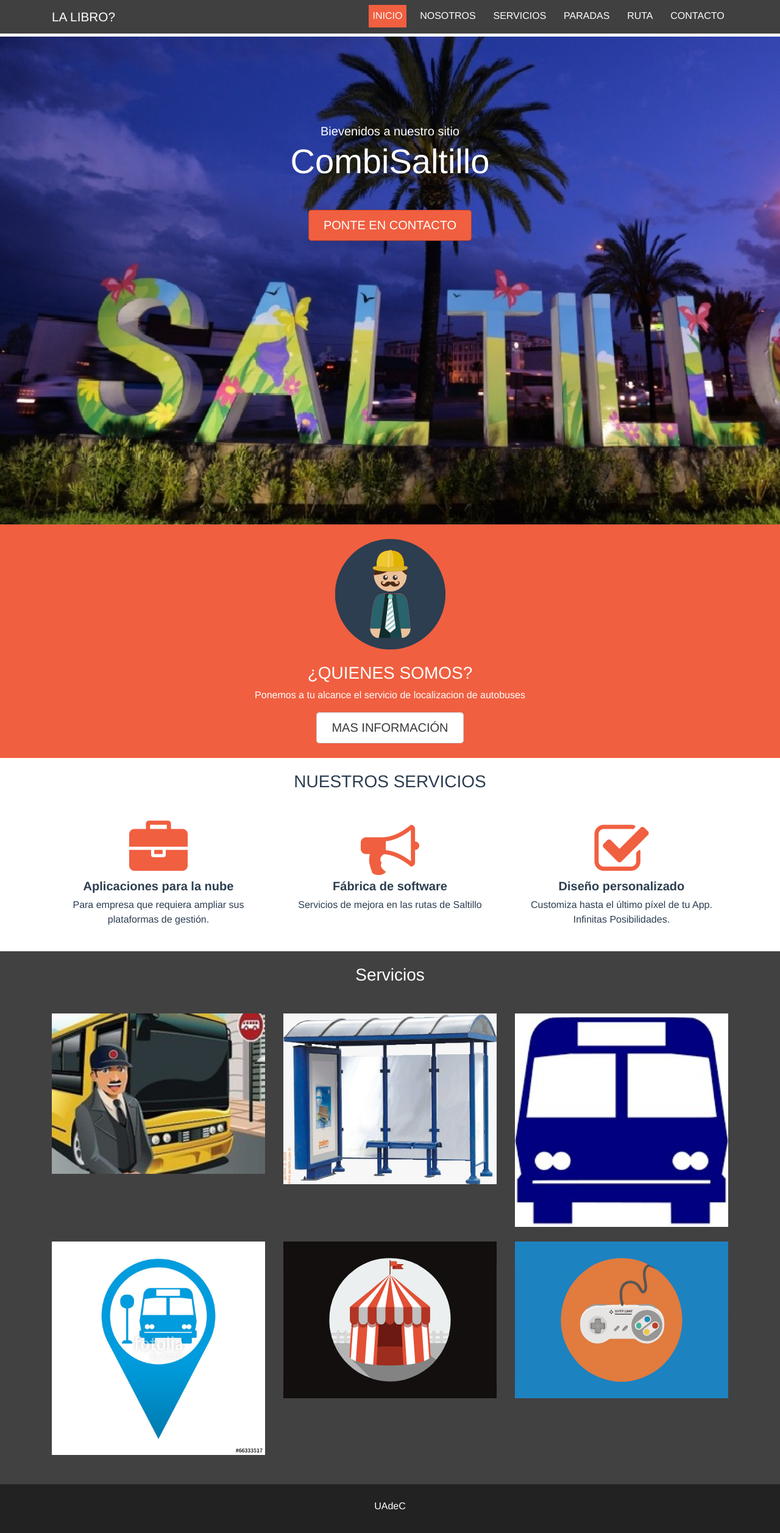
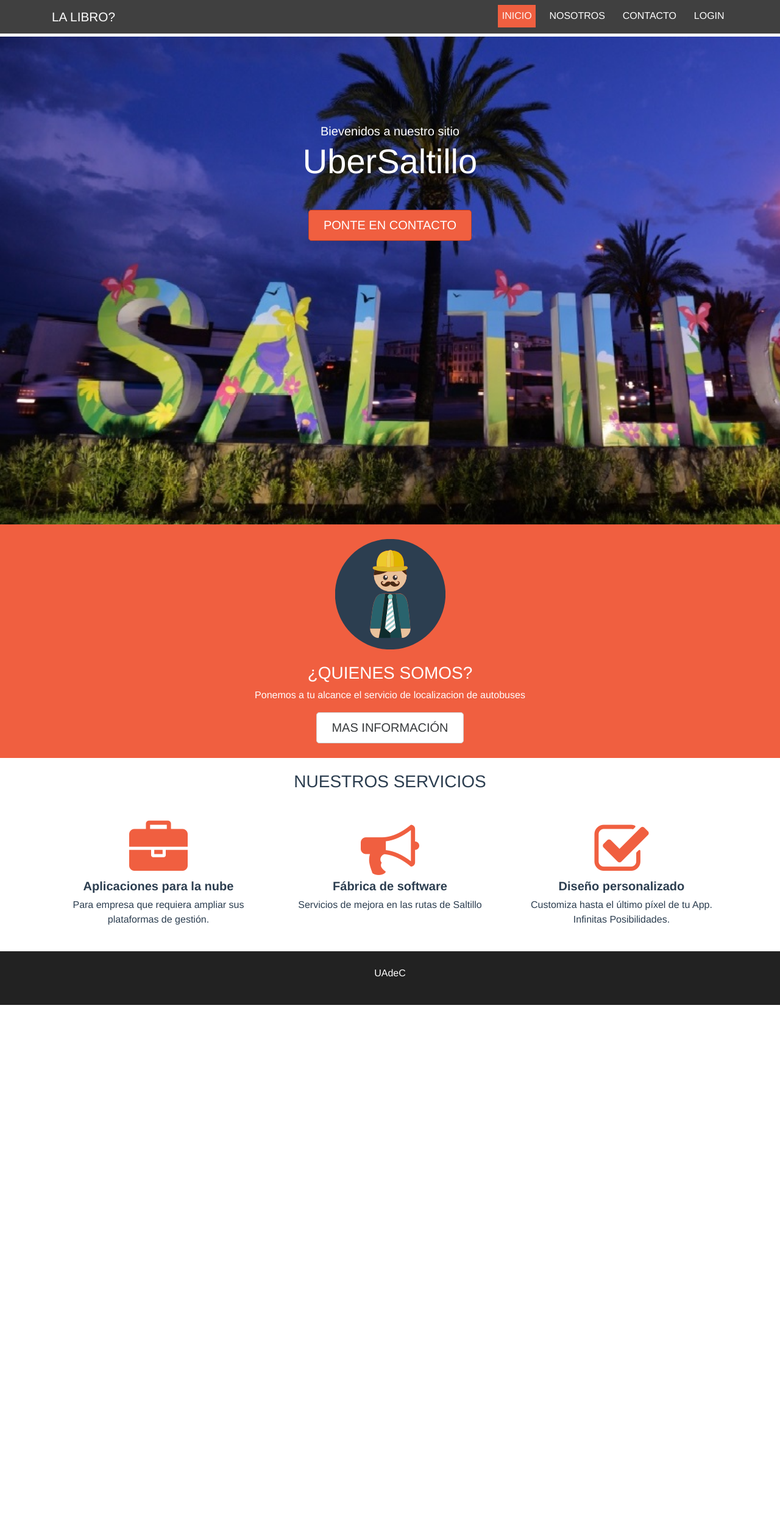
Before and after one commit to alfredovaldes/portal, a Vue app: page / in a window 1280 px wide. Shown: the top 2514 px of the page at 61% size. After the commit the page ends 1648 px from the top, so only its background shows below. Built offline with nearby package versions, Linux system fonts and the light colour scheme.

Commit message:
no message

```diff
--- a/src/components/HomeContent.vue
+++ b/src/components/HomeContent.vue
@@ -3,7 +3,7 @@
         <section class="bienvenidos">
             <div class="texto-bienvenido text-xs-center">
                 <p class="h5">Bievenidos a nuestro sitio</p>
-                <h1 class="display-4 mb-3">CombiSaltillo</h1>
+                <h1 class="display-4 mb-3">UberSaltillo</h1>
                 <a href="#" class="btn btn-primary btn-lg">Ponte en contacto</a>
             </div>
         </section>
@@ -40,33 +40,7 @@
                 </div>
             </div>
         </section>
-        <section class="ultimos-proyectos py-2 text-xs-center">
-            <div class="container">
-                <h2 class="h3 mb-3"> Servicios</h2>
-                <div class="row">
-                    <div class="col-md-4">
-                        <a href="#">
-                            <img :src="chofer" alt="chofer" width="290" class="img-fluid m-x-auto">
-                        </a>
-                    </div>
-                    <div class="col-md-4">
-                        <a href="#"> <img :src="paradas" alt="paradas" width="290" class="img-fluid m-x-auto"> </a>
-                    </div>
-                    <div class="col-md-4">
-                        <a href="#"> <img :src="bus" alt="bus" width="290" class="img-fluid m-x-auto"> </a>
-                    </div>
-                    <div class="col-md-4">
-                        <a href="#"> <img :src="ubicacion" alt="ubicacion" width="290" class="img-fluid m-x-auto"> </a>
-                    </div>
-                    <div class="col-md-4">
-                        <a href="#"> <img :src="proyecto5" alt="Proyecto 5" width="290" class="img-fluid m-x-auto"> </a>
-                    </div>
-                    <div class="col-md-4">
-                        <a href="#"> <img :src="proyecto6" alt="Proyecto 6" width="290" class="img-fluid m-x-auto"> </a>
-                    </div>
-                </div>
-            </div>
-        </section>
+
         <footer class="footer   py-2 text-xs-center">
             <div class="container">
                 <p>UAdeC</p>
--- a/src/components/TopBar.vue
+++ b/src/components/TopBar.vue
@@ -18,17 +18,10 @@
                         </li>
 
                         <li class="nav-item">
-                            <a class="nav-link" href="#"> Servicios</a>
+                            <a class="nav-link" href="#">Contacto</a>
                         </li>
                         <li class="nav-item">
-                            <a class="nav-link" href="#">Paradas</a>
-                        </li>
-                        <li class="nav-item">
-                            <a class="nav-link" href="#">Ruta</a>
-
-                        </li>
-                        <li class="nav-item">
-                            <a class="nav-link" href="#">Contacto</a>
+                            <a class="nav-link" href="#">Login</a>
                         </li>
                     </ul>
                 </div>
```
Also changed, not shown: src/assets/chofer.jpg, src/assets/paradas.jpeg.
